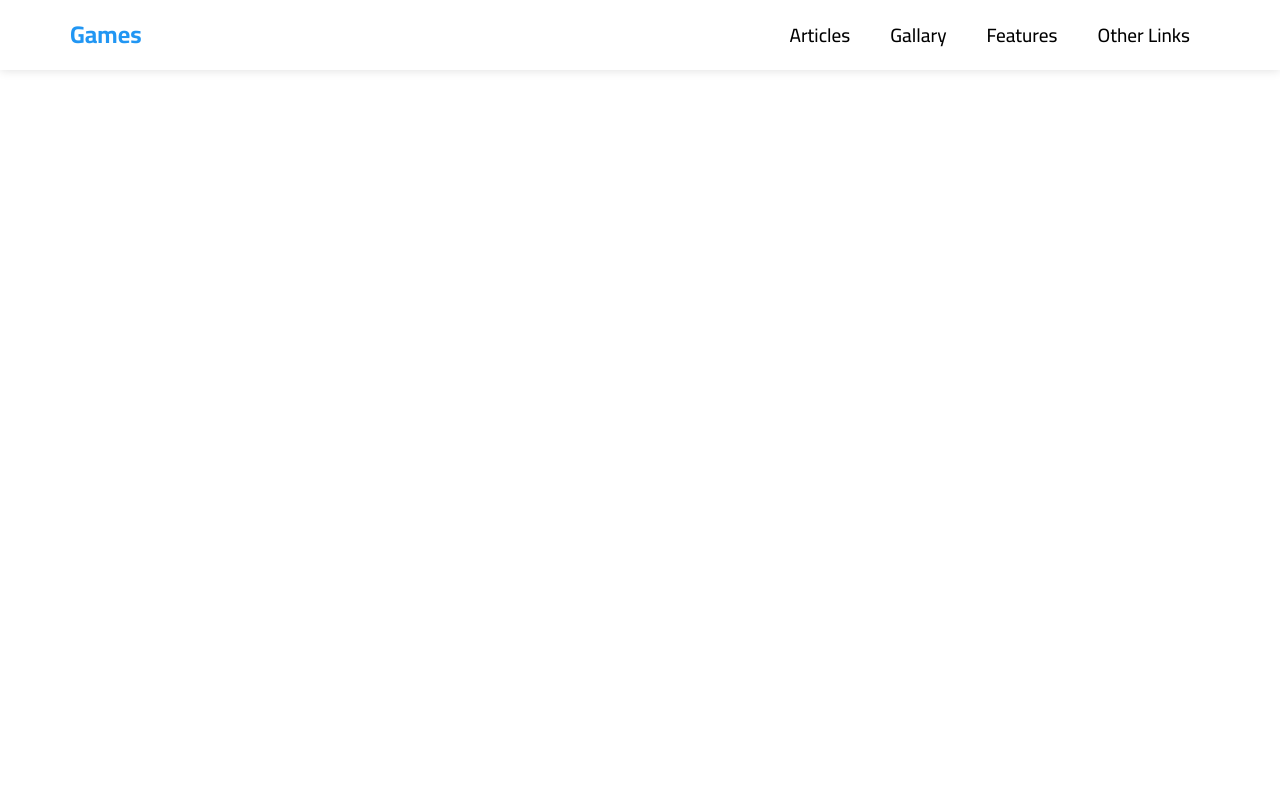
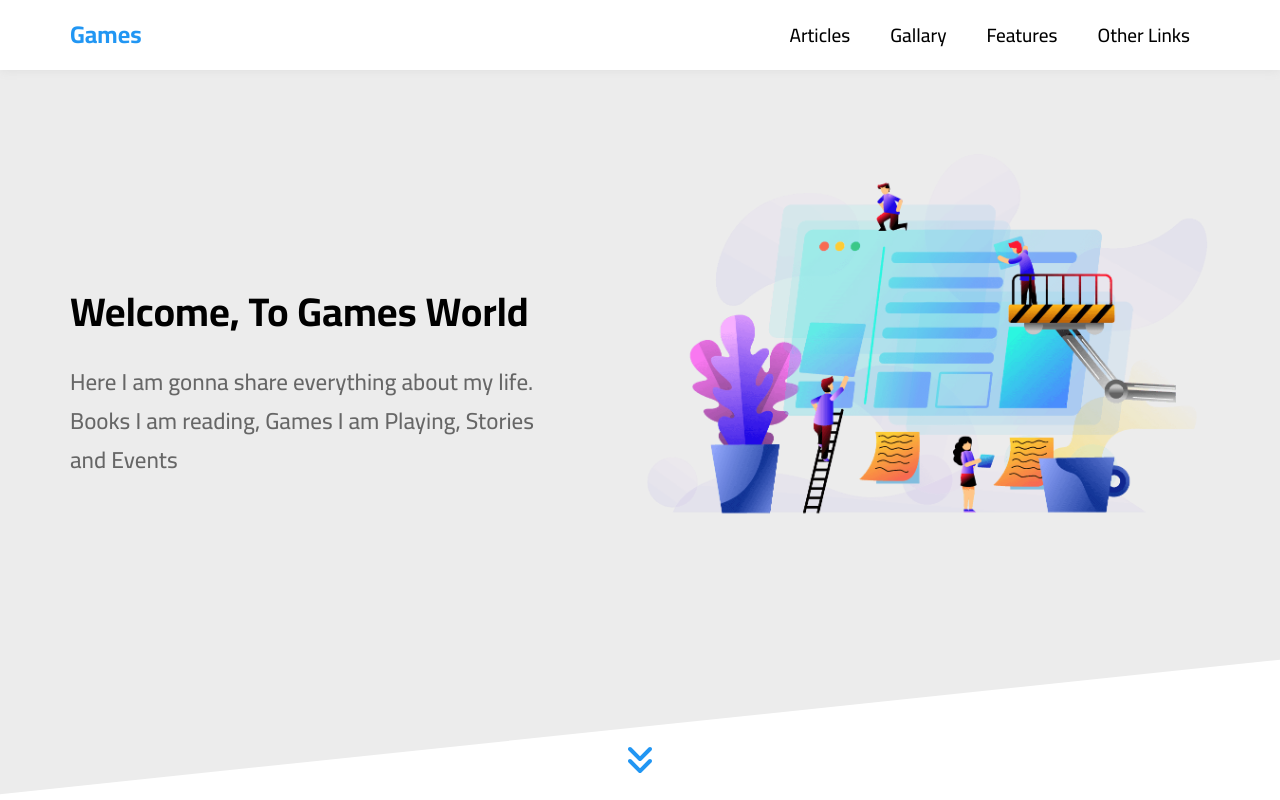
Before and after one commit to mohamedkhaled4053/small-page, a React (Create React App) app: page / in a window 1280 px wide. Built offline with nearby package versions, Linux system fonts and the light colour scheme.

Commit message:
add landing page

```diff
--- a/src/App.js
+++ b/src/App.js
@@ -1,10 +1,12 @@
 import './App.scss';
+import Landing from './components/Landing';
 import NavBar from './components/NavBar';
 
 function App() {
   return (
     <div className="App">
       <NavBar/>
+      <Landing />
     </div>
   );
 }
--- a/src/App.scss
+++ b/src/App.scss
@@ -49,9 +49,10 @@ a {
 
 .nav_bar {
   box-shadow: 0 0 10px #ddd;
+  background-color: white;
+  $nav_heigth: 70px;
 
-  $nav_heigth: 70px;
-  nav {
+  .container {
     display: flex;
     justify-content: space-between;
     align-items: center;
@@ -108,21 +109,109 @@ a {
     @media (max-width: 768px) {
       flex-direction: column;
       justify-content: space-evenly;
-      a{
+      a {
         height: 50px;
       }
-      .links{
-        a{
+      .links {
+        a {
           font-size: 1rem;
         }
       }
     }
     @media (max-width: 430px) {
-      .links a{
+      .links a {
         padding: 0 10px;
       }
     }
   }
 }
+// end nav-bar
 
-// end nav-bar
+// start landing
+.landing {
+  position: relative;
+
+  .container {
+    padding-bottom: 10%;
+    display: flex;
+    align-items: center;
+    height: calc(100vh - 70px);
+    .text {
+      flex: 1;
+      h1 {
+        font-size: 40px;
+      }
+      p {
+        font-size: 23px;
+        color: #666;
+        line-height: 1.7;
+        max-width: 500px;
+      }
+
+      @media (max-width: 768px) {
+        text-align: center;
+        h1 {
+          font-size: 24px;
+        }
+        p {
+          margin: auto;
+          font-size: 16px;
+        }
+      }
+    }
+
+    .image {
+      flex: 1;
+      img {
+        max-width: 100%;
+        animation: shaking 5s infinite ease-in-out;
+        @keyframes shaking {
+          0% ,100%{
+            transform: translateY(-10%);
+          }
+          50% {
+            transform: translateY(10%);
+          }
+        }
+      }
+
+      @media (max-width: 768px) {
+        display: none;
+      }
+    }
+  }
+
+  &::before {
+    content: '';
+    background-color: #ececec;
+    transform: skewY(-6deg);
+    width: 100%;
+    min-height: 100%;
+    position: absolute;
+    z-index: -1;
+    top: -10%;
+  }
+
+  svg {
+    position: absolute;
+    font-size: 2rem;
+    left: 50%;
+    bottom: 25px;
+    color: $main-color;
+    animation: bounce 2s infinite;
+
+    &:hover {
+      color: $main-color-alt;
+    }
+    @keyframes bounce {
+      0%,30%,60% ,100%{
+        transform: translateX(-50%) translateY(0%);
+      }
+      15%,45%{
+        transform: translateX(-50%) translateY(-50%);
+      }
+
+    }
+  }
+}
+// end landing
--- /dev/null
+++ b/src/components/Landing.js
@@ -0,0 +1,28 @@
+import { faAngleDoubleDown } from '@fortawesome/free-solid-svg-icons';
+import { FontAwesomeIcon } from '@fortawesome/react-fontawesome';
+import React from 'react';
+import landingImage from '../imgs/landing-image.png';
+
+export default function Landing() {
+  return (
+    <div className="landing">
+      <div className="container">
+        <div className="text">
+          <h1>Welcome, To Games World</h1>
+          <p>
+            Here I am gonna share everything about my life. Books I am reading,
+            Games I am Playing, Stories and Events
+          </p>
+        </div>
+
+        <div className="image">
+          <img src={landingImage} alt="" />
+        </div>
+      </div>
+
+      <a href="#articles">
+        <FontAwesomeIcon icon={faAngleDoubleDown} />
+      </a>
+    </div>
+  );
+}
--- a/src/components/NavBar.js
+++ b/src/components/NavBar.js
@@ -6,14 +6,16 @@ export default function NavBar() {
   return (
     <div className="nav_bar">
       <div className="container">
-        <nav>
-          <a className='logo' href='#'>Games</a>
-          <div className="links">
-            {navLinks.map((link) => (
-              <a key={link} href={'#' + link}>{link}</a>
-            ))}
-          </div>
-        </nav>
+        <a className="logo" href="#home">
+          Games
+        </a>
+        <div className="links">
+          {navLinks.map((link) => (
+            <a key={link} href={'#' + link}>
+              {link}
+            </a>
+          ))}
+        </div>
       </div>
     </div>
   );
```
